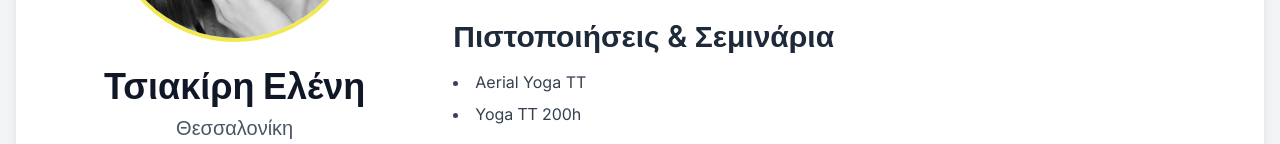
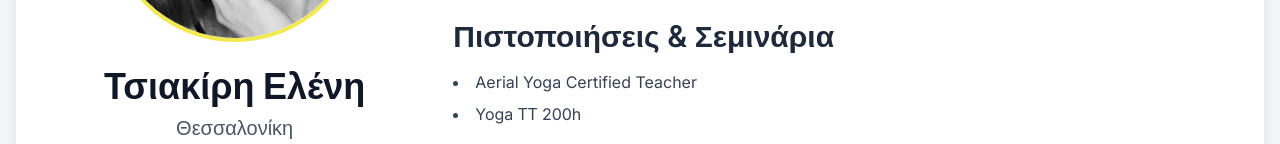
Before and after one commit to Tsagiannoudis/vertical-project, a Next.js app: page /certified-instructors/tsiakiri-eleni in a window 1280 px wide. Shown: the part 594-738 px from the top of the page. Built offline with nearby package versions, Linux system fonts and the light colour scheme.

Commit message:
change title for Aerial Yoga Certified Teacher

```diff
--- a/src/components/Footer.tsx
+++ b/src/components/Footer.tsx
@@ -32,6 +32,11 @@ export default function FooterPage() {
               <li>
                 <Link href="/aboutUs" className="hover:underline">
                   Σχετικά Με Εμάς
+                </Link>
+              </li>
+              <li>
+                <Link href="/certified-instructors" className="hover:underline">
+                  Οι απόφοιτοι μας
                 </Link>
               </li>
               <li>
--- a/src/data/certifiedInstructors.ts
+++ b/src/data/certifiedInstructors.ts
@@ -19,7 +19,7 @@ export const certifiedInstructors: CertifiedInstructor[] = [
     id: 1,
     name: "Τσιακίρη Ελένη",
     imageUrl: "/certifiedInstructors/tsiakiri-eleni.webp",
-    certifications: ["Aerial Yoga TT", "Yoga ΤΤ 200h"],
+    certifications: ["Aerial Yoga Certified Teacher", "Yoga ΤΤ 200h"],
     location: "Θεσσαλονίκη",
     slug: "tsiakiri-eleni",
     bio: "",
@@ -34,7 +34,7 @@ export const certifiedInstructors: CertifiedInstructor[] = [
     id: 2,
     name: "Μπακιρτζή Ελένη",
     imageUrl: "/certifiedInstructors/bakirtzi-eleni.webp",
-    certifications: ["Aerial Yoga TT", "Yoga ΤΤ 200h"],
+    certifications: ["Aerial Yoga Certified Teacher", "Yoga ΤΤ 200h"],
     location: "Θεσσαλονίκη",
     slug: "mpakirtzi-eleni",
     bio: "",
@@ -49,7 +49,7 @@ export const certifiedInstructors: CertifiedInstructor[] = [
     id: 3,
     name: "Ιωσήφ Θενια",
     imageUrl: "/certifiedInstructors/iosif-thenia.webp",
-    certifications: ["Aerial Yoga TT"],
+    certifications: ["Aerial Yoga Certified Teacher"],
     location: "Θεσσαλονίκη",
     slug: "iosif-thenia",
     bio: "",
@@ -64,7 +64,7 @@ export const certifiedInstructors: CertifiedInstructor[] = [
     id: 4,
     name: "Καλαμάρα Μαρία",
     imageUrl: "/certifiedInstructors/kalamara-maria.webp",
-    certifications: ["Aerial Yoga TT","Yoga ΤΤ 200h"],
+    certifications: ["Aerial Yoga Certified Teacher","Yoga ΤΤ 200h"],
     location: "Θεσσαλονίκη",
     slug: "kalamara-maria",
     bio: "",
@@ -79,7 +79,7 @@ export const certifiedInstructors: CertifiedInstructor[] = [
     id: 5,
     name: "Σαλμάνη Αικατερίνη",
     imageUrl: "/certifiedInstructors/salmani-katerina.webp",
-    certifications: ["Aerial Yoga TT","Yoga ΤΤ 200h"],
+    certifications: ["Aerial Yoga Certified Teacher","Yoga ΤΤ 200h"],
     location: "Θεσσαλονίκη",
     slug: "salmani-aikaterini",
     bio: "",
@@ -94,7 +94,7 @@ export const certifiedInstructors: CertifiedInstructor[] = [
     id: 6,
     name: "Μπατγίδου Ελένη",
     imageUrl: "/certifiedInstructors/batgidou-eleni.webp",
-    certifications: ["Aerial Yoga TT"],
+    certifications: ["Aerial Yoga Certified Teacher"],
     location: "Ρίζια Έβρου",
     slug: "batgidou-eleni",
     bio: "",
@@ -109,7 +109,7 @@ export const certifiedInstructors: CertifiedInstructor[] = [
     id: 7,
     name: "Γεωργιάδου Ήρα",
     imageUrl: "/certifiedInstructors/georgiadou-ira.webp",
-    certifications: ["Aerial Yoga TT"],
+    certifications: ["Aerial Yoga Certified Teacher"],
     location: "Θεσσαλονίκη",
     slug: "georgiadou-hra",
     bio: "",
@@ -124,7 +124,7 @@ export const certifiedInstructors: CertifiedInstructor[] = [
     id: 8,
     name: "Μποκοΐτση Χριστίνα",
     imageUrl: "/certifiedInstructors/mpokoitsi-christina.webp",
-    certifications: ["Aerial Yoga TT"],
+    certifications: ["Aerial Yoga Certified Teacher"],
     location: "Θεσσαλονίκη",
     slug: "mpokoitsi-christina",
     bio: "",
@@ -139,7 +139,7 @@ export const certifiedInstructors: CertifiedInstructor[] = [
     id: 9,
     name: "Προβιδά Ειρήνη",
     imageUrl: "/certifiedInstructors/unknown-photo.webp",
-    certifications: ["Aerial Yoga TT"],
+    certifications: ["Aerial Yoga Certified Teacher"],
     location: "Θεσσαλονίκη",
     slug: "provida-eirini",
     bio: "",
@@ -154,7 +154,7 @@ export const certifiedInstructors: CertifiedInstructor[] = [
     id: 10,
     name: "Μαρτάκου Αναστασία",
     imageUrl: "/certifiedInstructors/unknown-photo.webp",
-    certifications: ["Aerial Yoga TT"],
+    certifications: ["Aerial Yoga Certified Teacher"],
     location: "Θεσσαλονίκη",
     slug: "martakou-anastasia",
     bio: "",
--- a/src/data/trainingCards.ts
+++ b/src/data/trainingCards.ts
@@ -101,7 +101,7 @@ export const trainings = [
                 targetAudienceTitle: "Απευθύνεται σε:",
                 targetAudienceList: [
                     "Δασκάλους yoga, χορού και κίνησης",
-                    "Calisthenics, fitness και ακροβατικώνς",
+                    "Calisthenics, fitness και ακροβατικών",
                     "Προχωρημένους ασκούμενους με εμπειρία σε στηρίξεις",
                     "Επαγγελματίες που θέλουν να ενσωματώσουν τα κατακόρυφα στη διδασκαλία τους με δομή και ασφάλεια",
                 ],
```
